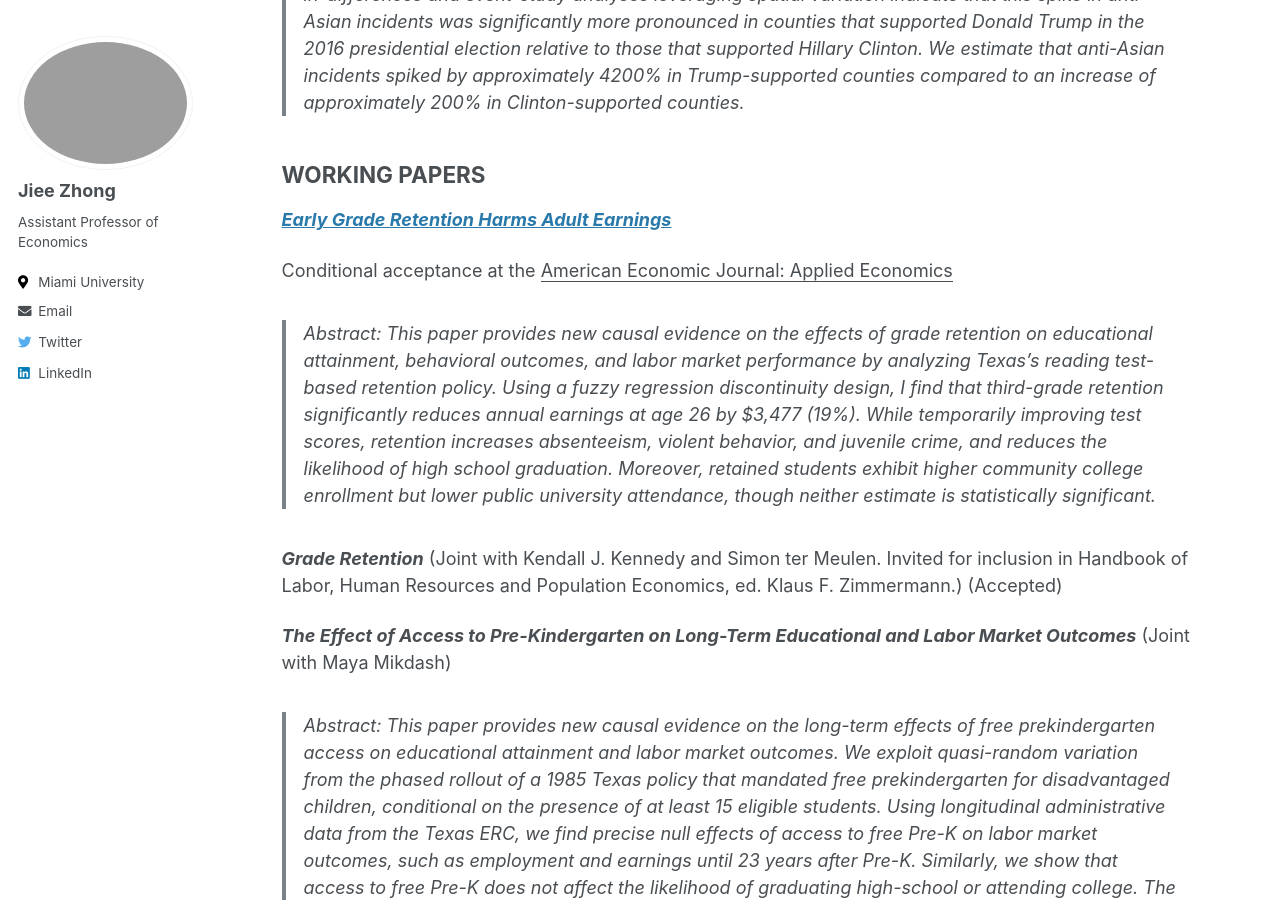
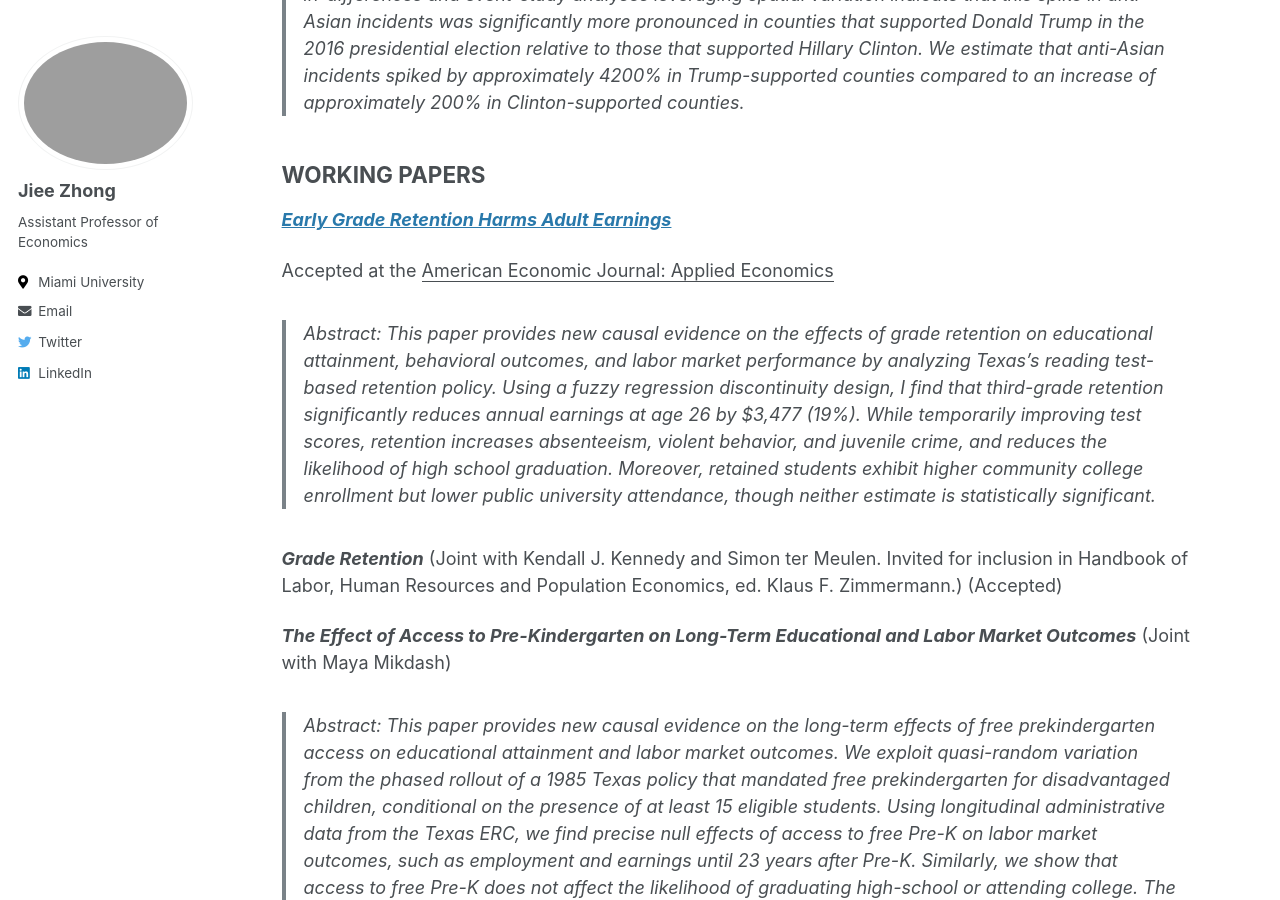
Before and after one commit to jieezhong/jieezhong.github.io, a Jekyll site: the page built from _pages/research.md, in a window 1280 px wide and 900 px high, scrolled down 595 px. Built offline with Jekyll 4.4.1, drawn with Linux system fonts in a browser that asks for light colours.

Commit message:
Update research.md

```diff
--- a/_pages/research.md
+++ b/_pages/research.md
@@ -19,7 +19,7 @@ header:
 
 ***[Early Grade Retention Harms Adult Earnings](/files/pdf/JMP.pdf)***
 
-Conditional acceptance at the <ins> American Economic Journal: Applied Economics </ins>
+Accepted at the <ins> American Economic Journal: Applied Economics </ins>
 
 > Abstract: This paper provides new causal evidence on the effects of grade retention on educational attainment, behavioral outcomes, and labor market performance by analyzing Texas's reading test-based retention policy. Using a fuzzy regression discontinuity design, I find that third-grade retention significantly reduces annual earnings at age 26 by $3,477 (19%). While temporarily improving test scores, retention increases absenteeism, violent behavior, and juvenile crime, and reduces the likelihood of high school graduation. Moreover, retained students exhibit higher community college enrollment but lower public university attendance, though neither estimate is statistically significant.
 
```
